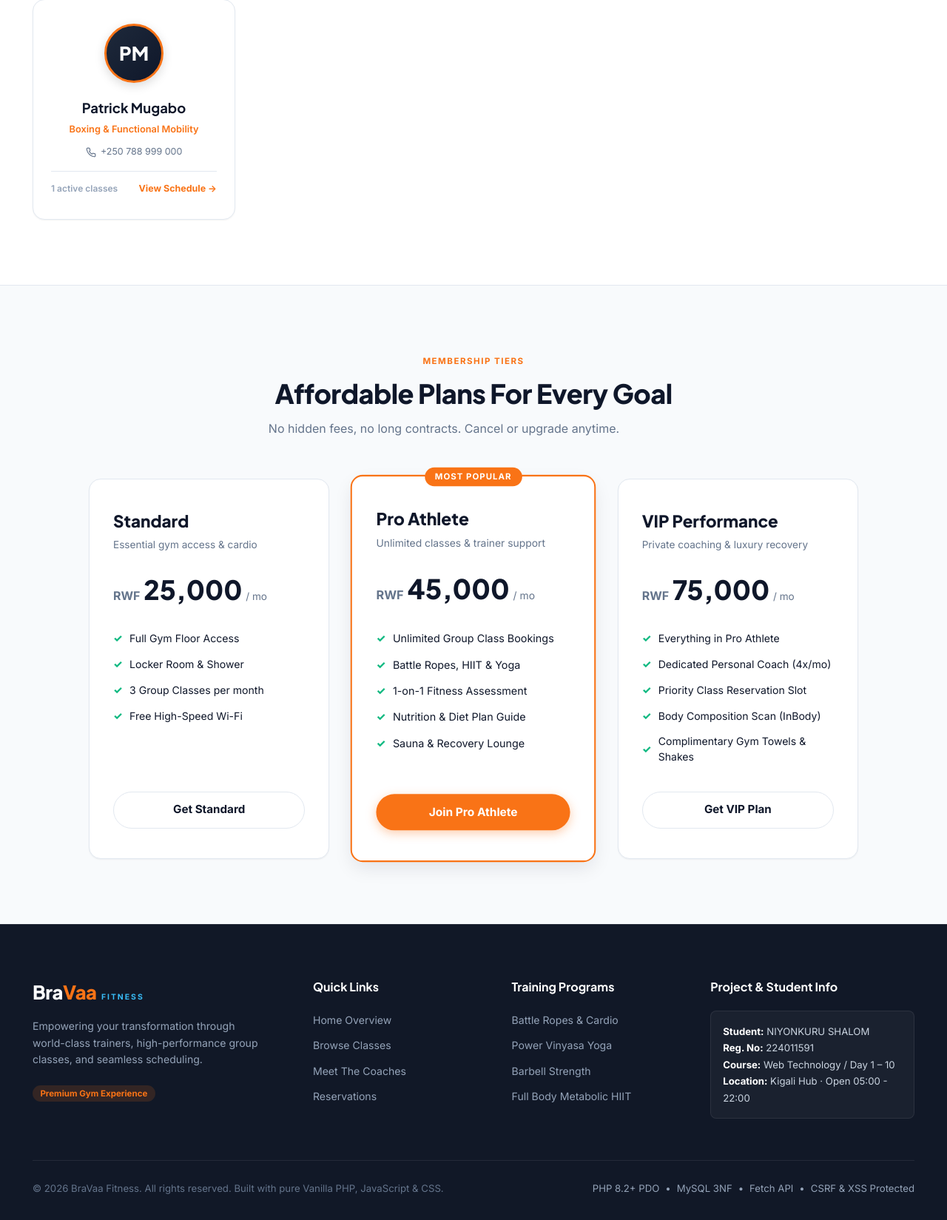
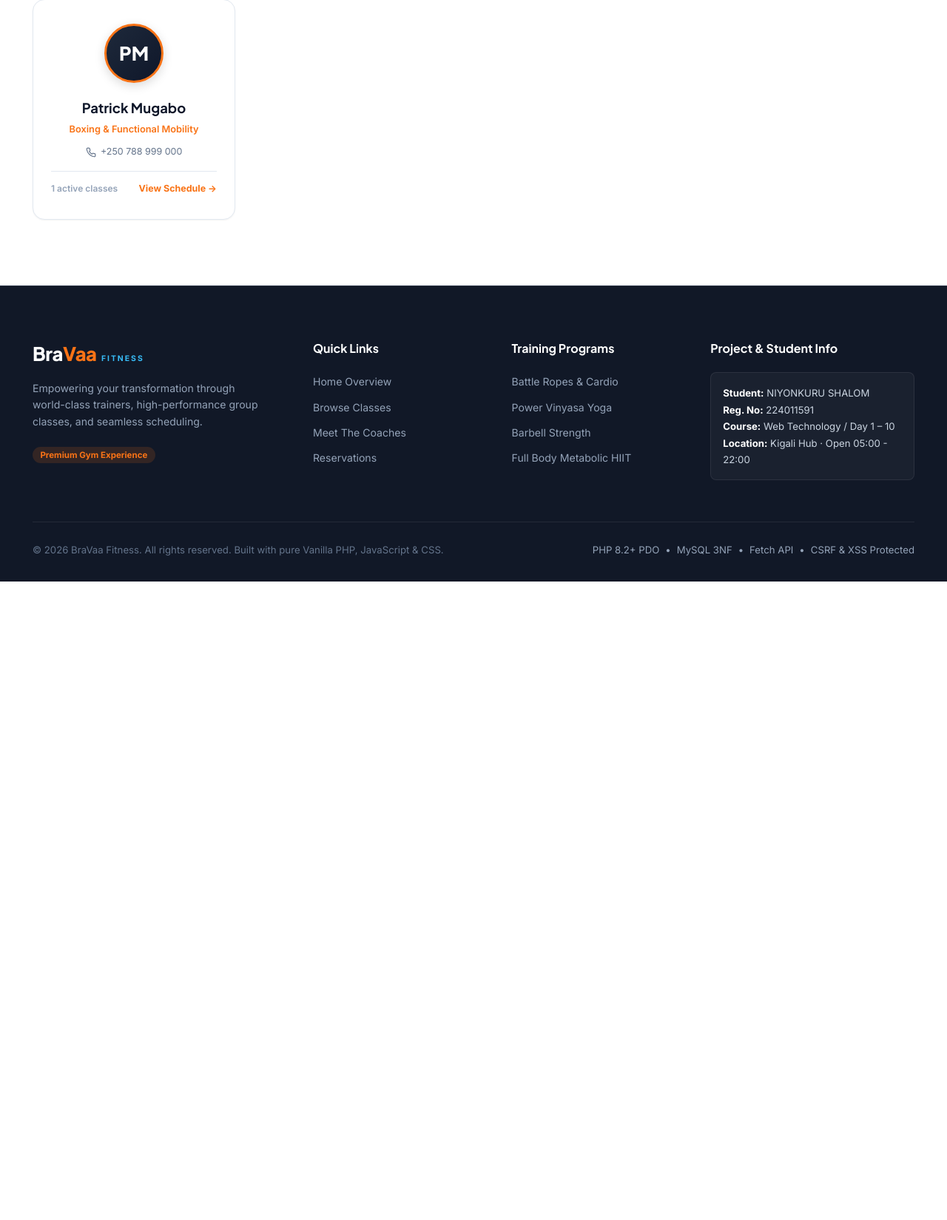
Before and after one commit to shalom-250/BIT-Y3-G1--224011591---online-gym-, a PHP site: page /public/index.php in a window 1280 px wide. Shown: the part 2622-4271 px from the top of the page at 74% size. After the commit the page ends 3408 px from the top, so only its background shows below. Run offline with PHP 8.4, Linux system fonts and the light colour scheme; data comes from the database, SQL or seed files in the repository.

Commit message:
Remove membership tiers pricing section from landing page

```diff
--- a/src/Views/home/index.php
+++ b/src/Views/home/index.php
@@ -319,83 +319,6 @@ $base = $baseUrl ?? '/online-gym/public';
   </div>
 </section>
 
-<!-- ========================================================
-     PRICING & MEMBERSHIP TIERS
-     ======================================================== -->
-<section class="section-light" id="pricing">
-  <div class="content-container">
-    <div class="text-center-wrapper">
-      <span class="section-pill-tag">MEMBERSHIP TIERS</span>
-      <h2 class="section-heading">Affordable Plans For Every Goal</h2>
-      <p class="section-subtext">No hidden fees, no long contracts. Cancel or upgrade anytime.</p>
-    </div>
-
-    <div class="pricing-grid">
-      <!-- Standard Plan -->
-      <div class="pricing-card">
-        <div class="plan-header">
-          <h3 class="plan-name">Standard</h3>
-          <p class="plan-tagline">Essential gym access & cardio</p>
-          <div class="plan-price">
-            <span class="currency">RWF</span>
-            <span class="amount">25,000</span>
-            <span class="period">/ mo</span>
-          </div>
-        </div>
-        <ul class="plan-features">
-          <li>Full Gym Floor Access</li>
-          <li>Locker Room & Shower</li>
-          <li>3 Group Classes per month</li>
-          <li>Free High-Speed Wi-Fi</li>
-        </ul>
-        <a href="<?= View::e($base) ?>/register" class="btn-plan">Get Standard</a>
-      </div>
-
-      <!-- Pro Plan (Popular) -->
-      <div class="pricing-card popular-card">
-        <div class="popular-ribbon">MOST POPULAR</div>
-        <div class="plan-header">
-          <h3 class="plan-name">Pro Athlete</h3>
-          <p class="plan-tagline">Unlimited classes & trainer support</p>
-          <div class="plan-price">
-            <span class="currency">RWF</span>
-            <span class="amount">45,000</span>
-            <span class="period">/ mo</span>
-          </div>
-        </div>
-        <ul class="plan-features">
-          <li>Unlimited Group Class Bookings</li>
-          <li>Battle Ropes, HIIT &amp; Yoga</li>
-          <li>1-on-1 Fitness Assessment</li>
-          <li>Nutrition &amp; Diet Plan Guide</li>
-          <li>Sauna &amp; Recovery Lounge</li>
-        </ul>
-        <a href="<?= View::e($base) ?>/register" class="btn-plan btn-plan-highlight">Join Pro Athlete</a>
-      </div>
-
-      <!-- Elite Plan -->
-      <div class="pricing-card">
-        <div class="plan-header">
-          <h3 class="plan-name">VIP Performance</h3>
-          <p class="plan-tagline">Private coaching & luxury recovery</p>
-          <div class="plan-price">
-            <span class="currency">RWF</span>
-            <span class="amount">75,000</span>
-            <span class="period">/ mo</span>
-          </div>
-        </div>
-        <ul class="plan-features">
-          <li>Everything in Pro Athlete</li>
-          <li>Dedicated Personal Coach (4x/mo)</li>
-          <li>Priority Class Reservation Slot</li>
-          <li>Body Composition Scan (InBody)</li>
-          <li>Complimentary Gym Towels &amp; Shakes</li>
-        </ul>
-        <a href="<?= View::e($base) ?>/register" class="btn-plan">Get VIP Plan</a>
-      </div>
-    </div>
-  </div>
-</section>
 
 <!-- Quick Booking Modal (Handled by app.js via Fetch API) -->
 <div class="modal-backdrop" id="booking-modal" style="display: none;">
```
